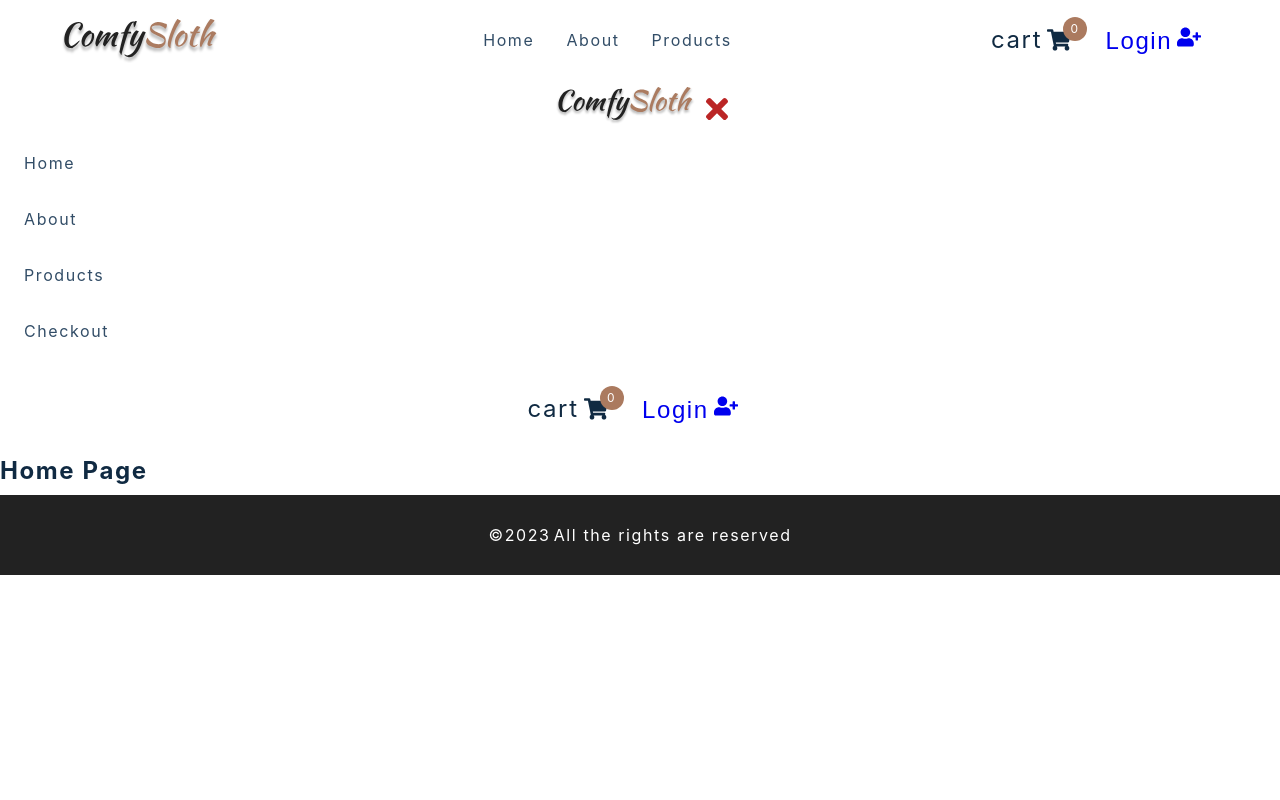
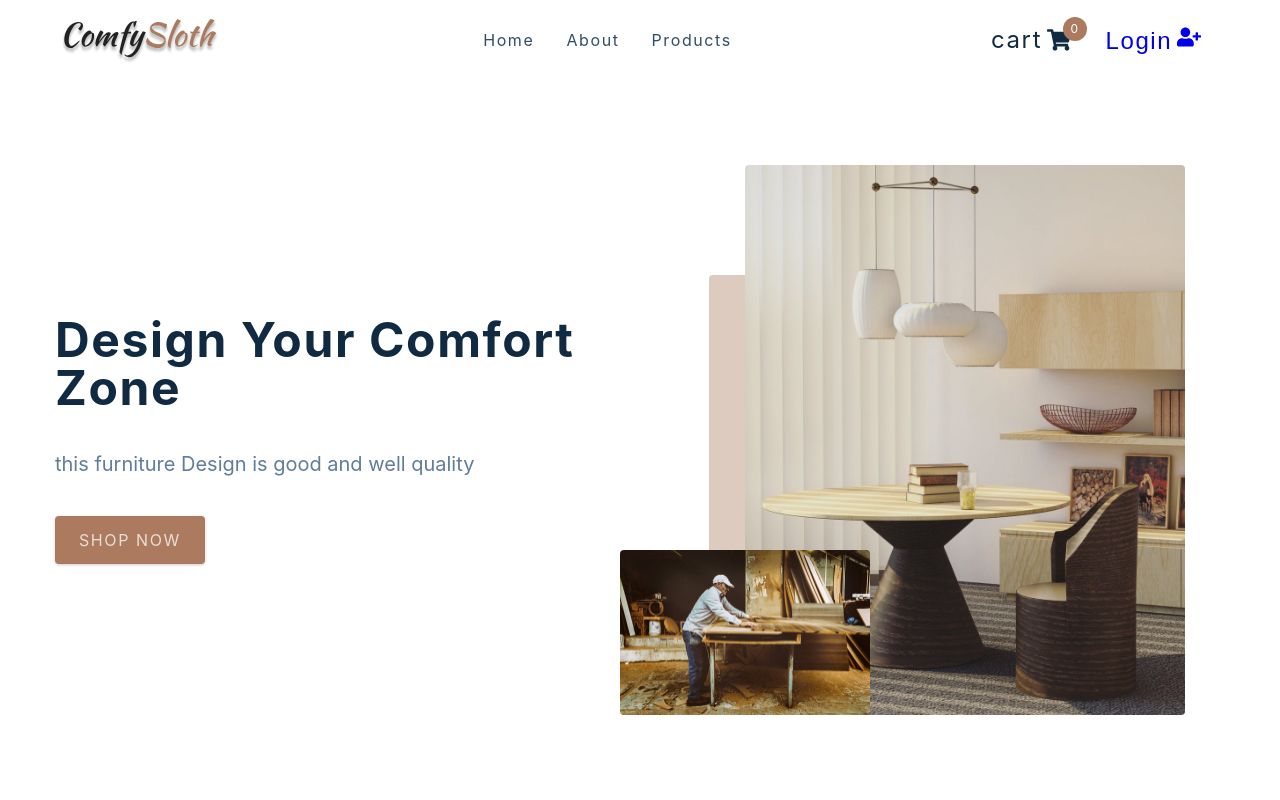
Before and after one commit to suryasardar/E-commerce, a React (Create React App) app: page / in a window 1280 px wide. Shown: the top 800 px of the page. Built offline with nearby package versions, Linux system fonts and the light colour scheme; the HTML template or start-up script is replaced by a standard one.

Commit message:
HomePage done

```diff
--- a/src/components/Hero.js
+++ b/src/components/Hero.js
@@ -1,12 +1,26 @@
-import React from 'react'
-import styled from 'styled-components'
-import { Link } from 'react-router-dom'
-import heroBcg from '../assets/hero-bcg.jpeg'
-import heroBcg2 from '../assets/hero-bcg-2.jpeg'
+import React from "react";
+import styled from "styled-components";
+import { Link } from "react-router-dom";
+import heroBcg from "../assets/hero-bcg.jpeg";
+import heroBcg2 from "../assets/hero-bcg-2.jpeg";
 
 const Hero = () => {
-  return <h4>hero</h4>
-}
+  return (
+    <Wrapper className="section-center">
+      <article className="content">
+        <h1>Design your comfort zone</h1>
+        <p>this furniture Design is good and well quality</p>
+        <Link to="/products" className=" btn hero-btn">
+          shop now
+        </Link>
+      </article>
+      <article className="img-container">
+        <img src={heroBcg} alt="pg" className="main-img"></img>
+        <img src={heroBcg2} alt="psg" className="accent-img"></img>
+      </article>
+    </Wrapper>
+  );
+};
 
 const Wrapper = styled.section`
   min-height: 60vh;
@@ -58,7 +72,7 @@ const Wrapper = styled.section`
       border-radius: var(--radius);
     }
     .img-container::before {
-      content: '';
+      content: "";
       position: absolute;
       width: 10%;
       height: 80%;
@@ -68,6 +82,6 @@ const Wrapper = styled.section`
       border-radius: var(--radius);
     }
   }
-`
+`;
 
-export default Hero
+export default Hero;
--- a/src/components/PageHero.js
+++ b/src/components/PageHero.js
@@ -1,9 +1,18 @@
-import React from 'react'
-import styled from 'styled-components'
-import { Link } from 'react-router-dom'
-const PageHero = () => {
-  return <h4>page hero</h4>
-}
+import React from "react";
+import styled from "styled-components";
+import { Link } from "react-router-dom";
+const PageHero = ({ title }) => {
+  return (
+    <Wrapper>
+      <div className="section-center">
+        <h3>
+          <Link to="/">Home</Link>/{title}
+        </h3>
+        {/* <Link to="/">home</Link>/{title} */}
+      </div>
+    </Wrapper>
+  );
+};
 
 const Wrapper = styled.section`
   background: var(--clr-primary-10);
@@ -21,6 +30,6 @@ const Wrapper = styled.section`
   a:hover {
     color: var(--clr-primary-1);
   }
-`
+`;
 
-export default PageHero
+export default PageHero;
--- a/src/components/Sidebar.js
+++ b/src/components/Sidebar.js
@@ -11,14 +11,13 @@ import { useUserContext } from "../context/user_context";
 const Sidebar = () => {
   const { isSidebarOpen, closeSidebar } = useProductsContext();
   console.log(isSidebarOpen);
+  console.log(closeSidebar);
   return (
     <SidebarContainer>
-      <aside
-        className={isSidebarOpen ? "sidebar show-sidebar" : "show-sidebar"}
-      >
+      <aside className={isSidebarOpen ? "sidebar show-sidebar" : "sidebar"}>
         <div className="show-sidebar">
           <img src={logo} className="logo" alt="comfy" />
-          <button className="close-btn" onClick={closeSidebar}>
+          <button className="close-btn" type="button" onClick={closeSidebar}>
             <FaTimes />
           </button>
         </div>
@@ -67,7 +66,7 @@ const SidebarContainer = styled.div`
     color: var(--clr-red-light);
   }
   .logo {
-    justify-self: center;
+    justify-self: left;
     height: 45px;
   }
   .links {
@@ -92,6 +91,8 @@ const SidebarContainer = styled.div`
   }
 
   .sidebar {
+    // display: flex;
+    // justify-content: space-between;
     position: fixed;
     top: 0;
     left: 0;
@@ -104,7 +105,7 @@ const SidebarContainer = styled.div`
   }
   .show-sidebar {
     transform: translate(0);
-    z-index: 999;
+    z-index: 1;
   }
   .cart-btn-wrapper {
     margin: 2rem auto;
--- a/src/context/products_context.js
+++ b/src/context/products_context.js
@@ -27,6 +27,7 @@ export const ProductsProvider = ({ children }) => {
   const closeSidebar = () => {
     dispatch({ type: SIDEBAR_CLOSE });
   };
+  // console.log(SIDEBAR_CLOSE);
   // useEffect(() => {}, []);
   return (
     <ProductsContext.Provider value={{ ...state, openSidebar, closeSidebar }}>
--- a/src/index.css
+++ b/src/index.css
@@ -58,8 +58,8 @@ Global Styles
   box-sizing: border-box;
 }
 body {
-  font-family: -apple-system, BlinkMacSystemFont, 'Segoe UI', Roboto, Oxygen,
-    Ubuntu, Cantarell, 'Open Sans', 'Helvetica Neue', sans-serif;
+  font-family: -apple-system, BlinkMacSystemFont, "Segoe UI", Roboto, Oxygen,
+    Ubuntu, Cantarell, "Open Sans", "Helvetica Neue", sans-serif;
   background: var(--clr-white);
   color: var(--clr-grey-1);
   line-height: 1.5;
--- a/src/pages/AboutPage.js
+++ b/src/pages/AboutPage.js
@@ -6,7 +6,7 @@ import aboutImg from "../assets/hero-bcg.jpeg";
 const AboutPage = () => {
   return (
     <main>
-      <PageHero />
+      <PageHero title="about" />
       <Wrapper>
         <img src={aboutImg} alt="nice pic"></img>
         <article>
--- a/src/pages/CheckoutPage.js
+++ b/src/pages/CheckoutPage.js
@@ -1,12 +1,19 @@
-import React from 'react'
-import styled from 'styled-components'
-import { PageHero, StripeCheckout } from '../components'
+import React from "react";
+import styled from "styled-components";
+import { PageHero, StripeCheckout } from "../components";
 // extra imports
-import { useCartContext } from '../context/cart_context'
-import { Link } from 'react-router-dom'
+import { useCartContext } from "../context/cart_context";
+import { Link } from "react-router-dom";
 
 const CheckoutPage = () => {
-  return <h4>checkout page</h4>
-}
-const Wrapper = styled.div``
-export default CheckoutPage
+  return (
+    <>
+      <PageHero title="Checkout" />
+      <Wrapper className="page">
+        <h3>checkout here</h3>
+      </Wrapper>
+    </>
+  );
+};
+const Wrapper = styled.div``;
+export default CheckoutPage;
--- a/src/pages/HomePage.js
+++ b/src/pages/HomePage.js
@@ -1,7 +1,14 @@
-import React from 'react'
-import { FeaturedProducts, Hero, Services, Contact } from '../components'
+import React from "react";
+import { FeaturedProducts, Hero, Services, Contact } from "../components";
 const HomePage = () => {
-  return <h4>home page</h4>
-}
+  return (
+    <>
+      <Hero />
+      <FeaturedProducts />
+      <Services />
+      <Contact />
+    </>
+  );
+};
 
-export default HomePage
+export default HomePage;
```
